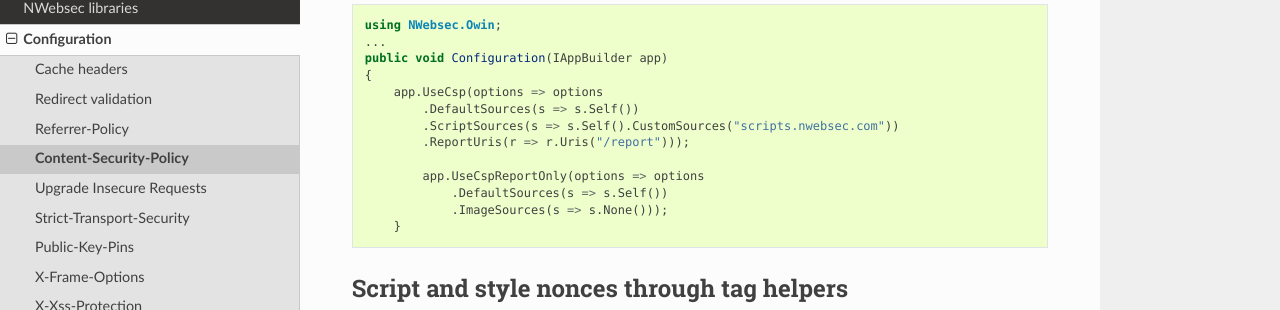
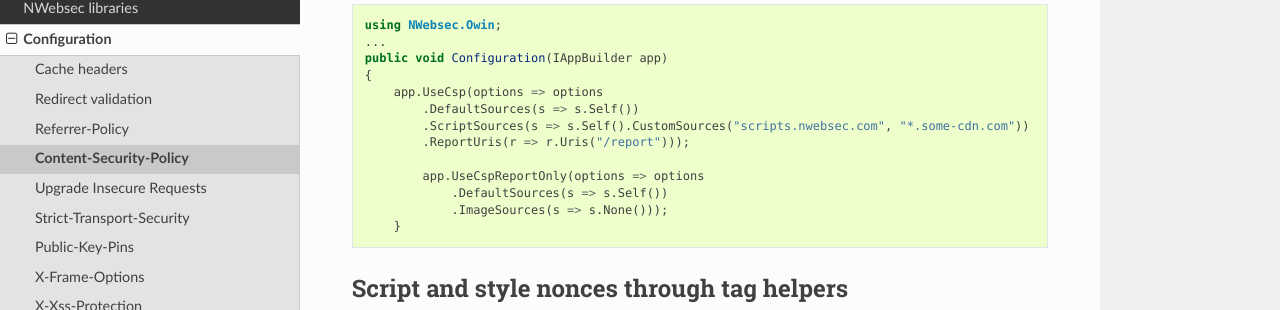
Before and after one commit to NWebsec/Docs, a Sphinx documentation site: the page built from source/nwebsec/Configuring-csp.rst, in a window 1280 px wide and 900 px high, scrolled down 2351 px. Shown: the part 141-451 px from the top of the window. Built offline with Sphinx 7.4.7 and the Read the Docs theme 2.0.0, drawn with Linux system fonts in a browser that asks for light colours.

Commit message:
Add second custom script source
Add a second custom script source, to make it immediately clear how multiple sources are to be specified. I first tried `.CustomSources("scripts.nwebsec.com *.some-cdn.com"))`, but that gives a %20 in the actual header, rather than a space.

```diff
--- a/source/nwebsec/Configuring-csp.rst
+++ b/source/nwebsec/Configuring-csp.rst
@@ -98,7 +98,7 @@ The :doc:`NWebsec.AspNetCore.Middleware` package includes CSP middleware. Here's
     {
         app.UseCsp(options => options
             .DefaultSources(s => s.Self())
-            .ScriptSources(s => s.Self().CustomSources("scripts.nwebsec.com"))
+            .ScriptSources(s => s.Self().CustomSources("scripts.nwebsec.com", "*.some-cdn.com"))
             .ReportUris(r => r.Uris("/report")));
 
             app.UseCspReportOnly(options => options
```
